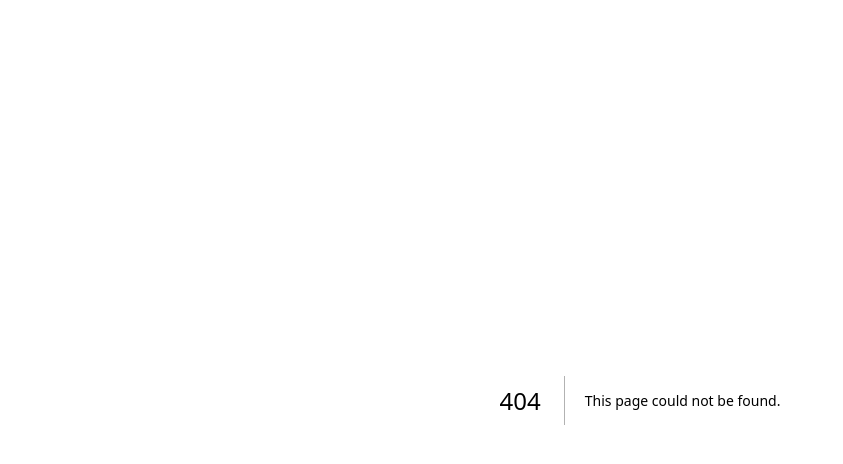
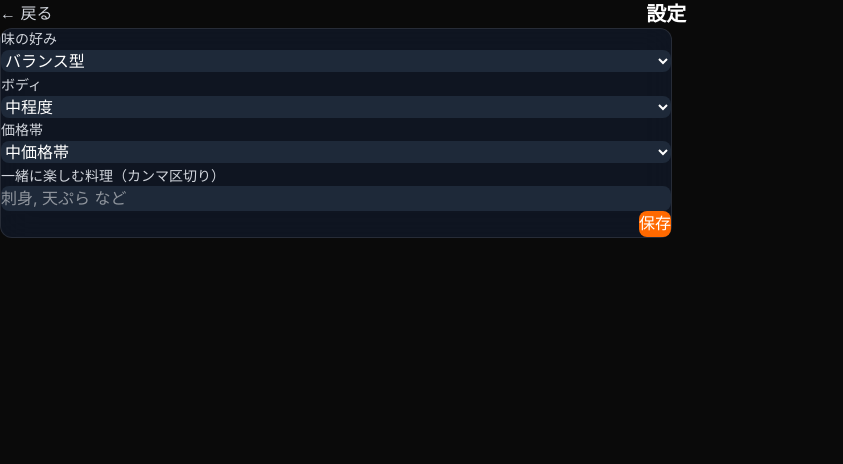
Before and after one commit to als141/sakescope, a Next.js app in the folder frontend/: page /settings in a window 1280 px wide. Before the commit this address had no page. Shown: the top 464 px of the page, without its empty margins (0-843 px from the left). Built offline with nearby package versions, Linux system fonts and the light colour scheme.

Commit message:
ユーザーの日本酒の好みをローカルストレージから取得し、音声対話機能に渡す機能を追加。設定画面へのリンクを追加し、UIを改善。

```diff
--- a/frontend/src/app/page.tsx
+++ b/frontend/src/app/page.tsx
@@ -3,6 +3,7 @@
 import { useState, useEffect } from 'react';
 import { motion, AnimatePresence } from 'framer-motion';
 import { Mic, MicOff, Settings, Volume2 } from 'lucide-react';
+import Link from 'next/link';
 import VoiceChat from '@/components/VoiceChat';
 import SakeDisplay from '@/components/SakeDisplay';
 import { SakeData } from '@/data/sakeData';
@@ -10,7 +11,27 @@ import { SakeData } from '@/data/sakeData';
 export default function Home() {
   const [isRecording, setIsRecording] = useState(false);
   const [recommendedSake, setRecommendedSake] = useState<SakeData | null>(null);
-  const [showSettings, setShowSettings] = useState(false);
+  const [preferences, setPreferences] = useState<{
+    flavor_preference?: 'dry' | 'sweet' | 'balanced';
+    body_preference?: 'light' | 'medium' | 'rich';
+    price_range?: 'budget' | 'mid' | 'premium';
+    food_pairing?: string[];
+  } | null>(null);
+
+  useEffect(() => {
+    try {
+      const v = localStorage.getItem('sakePreferences');
+      if (v) {
+        const p = JSON.parse(v);
+        setPreferences({
+          flavor_preference: p.flavor_preference,
+          body_preference: p.body_preference,
+          price_range: p.price_range,
+          food_pairing: Array.isArray(p.food_pairing) ? p.food_pairing : undefined,
+        });
+      }
+    } catch {}
+  }, []);
 
   // Deterministic RNG to avoid hydration mismatches
   function mulberry32(a: number) {
@@ -95,14 +116,15 @@ export default function Home() {
             Sakescope
           </motion.h1>
 
-          <motion.button
-            onClick={() => setShowSettings(!showSettings)}
-            className="p-3 rounded-full glass hover:bg-gray-700/50 transition-colors"
-            whileHover={{ scale: 1.1 }}
-            whileTap={{ scale: 0.95 }}
-          >
-            <Settings className="w-6 h-6 text-amber-400" />
-          </motion.button>
+          <Link href="/settings">
+            <motion.span
+              className="p-3 rounded-full glass hover:bg-gray-700/50 transition-colors inline-flex"
+              whileHover={{ scale: 1.1 }}
+              whileTap={{ scale: 0.95 }}
+            >
+              <Settings className="w-6 h-6 text-amber-400" />
+            </motion.span>
+          </Link>
         </motion.header>
 
         {/* Main Interface */}
@@ -138,6 +160,7 @@ export default function Home() {
                 isRecording={isRecording}
                 setIsRecording={setIsRecording}
                 onSakeRecommended={setRecommendedSake}
+                preferences={preferences || undefined}
               />
 
               {/* Instructions */}
--- /dev/null
+++ b/frontend/src/app/settings/page.tsx
@@ -0,0 +1,146 @@
+'use client';
+
+import { useEffect, useState } from 'react';
+import { motion } from 'framer-motion';
+import Link from 'next/link';
+
+type Flavor = 'dry' | 'sweet' | 'balanced';
+type Body = 'light' | 'medium' | 'rich';
+type Price = 'budget' | 'mid' | 'premium';
+
+type Prefs = {
+  flavor_preference: Flavor;
+  body_preference: Body;
+  price_range: Price;
+  food_pairing: string[] | null;
+};
+
+const DEFAULT_PREFS: Prefs = {
+  flavor_preference: 'balanced',
+  body_preference: 'medium',
+  price_range: 'mid',
+  food_pairing: null,
+};
+
+export default function SettingsPage() {
+  const [prefs, setPrefs] = useState<Prefs>(DEFAULT_PREFS);
+  const [foodPairingText, setFoodPairingText] = useState('');
+  const [saved, setSaved] = useState(false);
+
+  useEffect(() => {
+    try {
+      const v = localStorage.getItem('sakePreferences');
+      if (v) {
+        const parsed = JSON.parse(v);
+        setPrefs({
+          flavor_preference: parsed.flavor_preference ?? DEFAULT_PREFS.flavor_preference,
+          body_preference: parsed.body_preference ?? DEFAULT_PREFS.body_preference,
+          price_range: parsed.price_range ?? DEFAULT_PREFS.price_range,
+          food_pairing: Array.isArray(parsed.food_pairing) ? parsed.food_pairing : null,
+        });
+        setFoodPairingText(
+          Array.isArray(parsed.food_pairing) ? parsed.food_pairing.join(', ') : ''
+        );
+      }
+    } catch {}
+  }, []);
+
+  const save = () => {
+    const list = foodPairingText
+      .split(',')
+      .map((s) => s.trim())
+      .filter(Boolean);
+    const next: Prefs = {
+      ...prefs,
+      food_pairing: list.length > 0 ? list : null,
+    };
+    localStorage.setItem('sakePreferences', JSON.stringify(next));
+    setSaved(true);
+    setTimeout(() => setSaved(false), 2000);
+  };
+
+  return (
+    <div className="min-h-screen relative overflow-hidden px-4 sm:px-6 lg:px-8">
+      <header className="flex items-center justify-between py-6">
+        <Link href="/" className="text-gray-300 hover:text-white transition-colors">
+          ← 戻る
+        </Link>
+        <h1 className="text-xl font-semibold text-white">設定</h1>
+        <div />
+      </header>
+
+      <motion.div
+        className="max-w-2xl mx-auto glass p-6 rounded-xl space-y-6"
+        initial={{ opacity: 0, y: 10 }}
+        animate={{ opacity: 1, y: 0 }}
+      >
+        <div className="space-y-2">
+          <label className="block text-sm text-gray-300">味の好み</label>
+          <select
+            className="w-full bg-gray-800 text-white p-3 rounded-lg"
+            value={prefs.flavor_preference}
+            onChange={(e) =>
+              setPrefs((p) => ({ ...p, flavor_preference: e.target.value as Flavor }))
+            }
+          >
+            <option value="dry">辛口</option>
+            <option value="sweet">甘口</option>
+            <option value="balanced">バランス型</option>
+          </select>
+        </div>
+
+        <div className="space-y-2">
+          <label className="block text-sm text-gray-300">ボディ</label>
+          <select
+            className="w-full bg-gray-800 text-white p-3 rounded-lg"
+            value={prefs.body_preference}
+            onChange={(e) =>
+              setPrefs((p) => ({ ...p, body_preference: e.target.value as Body }))
+            }
+          >
+            <option value="light">軽快</option>
+            <option value="medium">中程度</option>
+            <option value="rich">濃厚</option>
+          </select>
+        </div>
+
+        <div className="space-y-2">
+          <label className="block text-sm text-gray-300">価格帯</label>
+          <select
+            className="w-full bg-gray-800 text-white p-3 rounded-lg"
+            value={prefs.price_range}
+            onChange={(e) =>
+              setPrefs((p) => ({ ...p, price_range: e.target.value as Price }))
+            }
+          >
+            <option value="budget">お手頃</option>
+            <option value="mid">中価格帯</option>
+            <option value="premium">高級</option>
+          </select>
+        </div>
+
+        <div className="space-y-2">
+          <label className="block text-sm text-gray-300">一緒に楽しむ料理（カンマ区切り）</label>
+          <input
+            className="w-full bg-gray-800 text-white p-3 rounded-lg"
+            placeholder="刺身, 天ぷら など"
+            value={foodPairingText}
+            onChange={(e) => setFoodPairingText(e.target.value)}
+          />
+        </div>
+
+        <div className="flex justify-end gap-3">
+          <button
+            onClick={save}
+            className="px-5 py-3 rounded-lg bg-orange-500 hover:bg-orange-600 text-white"
+          >
+            保存
+          </button>
+          {saved && (
+            <span className="text-green-400 self-center text-sm">保存しました</span>
+          )}
+        </div>
+      </motion.div>
+    </div>
+  );
+}
--- a/frontend/src/components/VoiceChat.tsx
+++ b/frontend/src/components/VoiceChat.tsx
@@ -12,9 +12,15 @@ interface VoiceChatProps {
   isRecording: boolean;
   setIsRecording: (recording: boolean) => void;
   onSakeRecommended: (sake: SakeData) => void;
+  preferences?: {
+    flavor_preference?: 'dry' | 'sweet' | 'balanced';
+    body_preference?: 'light' | 'medium' | 'rich';
+    price_range?: 'budget' | 'mid' | 'premium';
+    food_pairing?: string[];
+  };
 }
 
-export default function VoiceChat({ isRecording, setIsRecording, onSakeRecommended }: VoiceChatProps) {
+export default function VoiceChat({ isRecording, setIsRecording, onSakeRecommended, preferences }: VoiceChatProps) {
   const [session, setSession] = useState<RealtimeSession | null>(null);
   const [isConnected, setIsConnected] = useState(false);
   const [isLoading, setIsLoading] = useState(false);
@@ -83,8 +89,10 @@ export default function VoiceChat({ isRecording, setIsRecording, onSakeRecommend
 
         ## 重要なルール
         - 十分な情報を聞き取った後に、具体的な日本酒の推薦を行う
-        - 推薦する際は、なぜその日本酒がおすすめなのかを説明する
-        - 1つの日本酒に絞って詳しく紹介する`,
+        - 推薦時は必ずツール find_sake_recommendations を関数呼び出しで使用すること（画面表示はツール結果で行う）
+        - ツール引数は: flavor_preference, body_preference, price_range は必須。food_pairing は null 可
+        - ツール結果を基に1つの日本酒に絞って詳しく紹介し、なぜその日本酒がおすすめなのかを説明する
+        - ツールを呼ばずに日本酒名を直接提示しないこと`,
         tools: [findSakeTool],
       });
 
@@ -163,6 +171,16 @@ export default function VoiceChat({ isRecording, setIsRecording, onSakeRecommend
       });
       // Ensure we are unmuted when starting
       session.mute(false);
+
+      // Provide saved preferences to the model as context so it can call the tool easily
+      if (preferences) {
+        const prefText = `ユーザー設定: 味=${preferences.flavor_preference ?? '未設定'}, ボディ=${preferences.body_preference ?? '未設定'}, 価格帯=${preferences.price_range ?? '未設定'}, 料理=${preferences.food_pairing?.join(' / ') ?? '未設定'}`;
+        session.sendMessage({
+          type: 'message',
+          role: 'user',
+          content: [{ type: 'input_text', text: prefText }],
+        });
+      }
 
       setIsConnected(true);
       setIsLoading(false);
```
